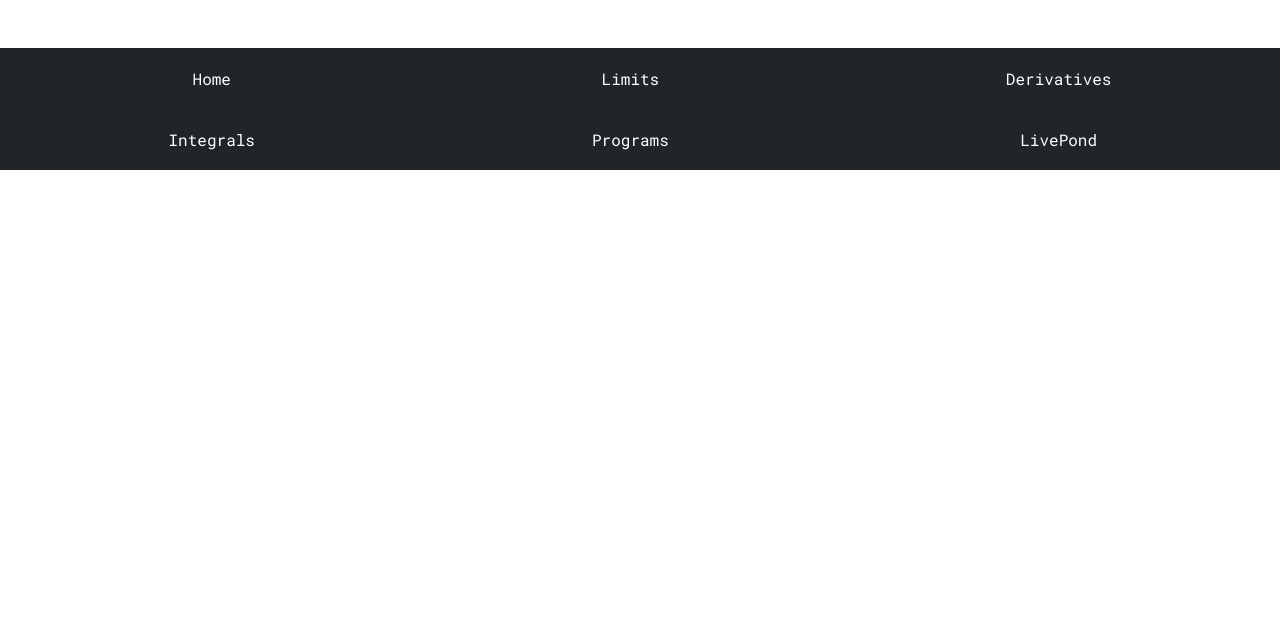
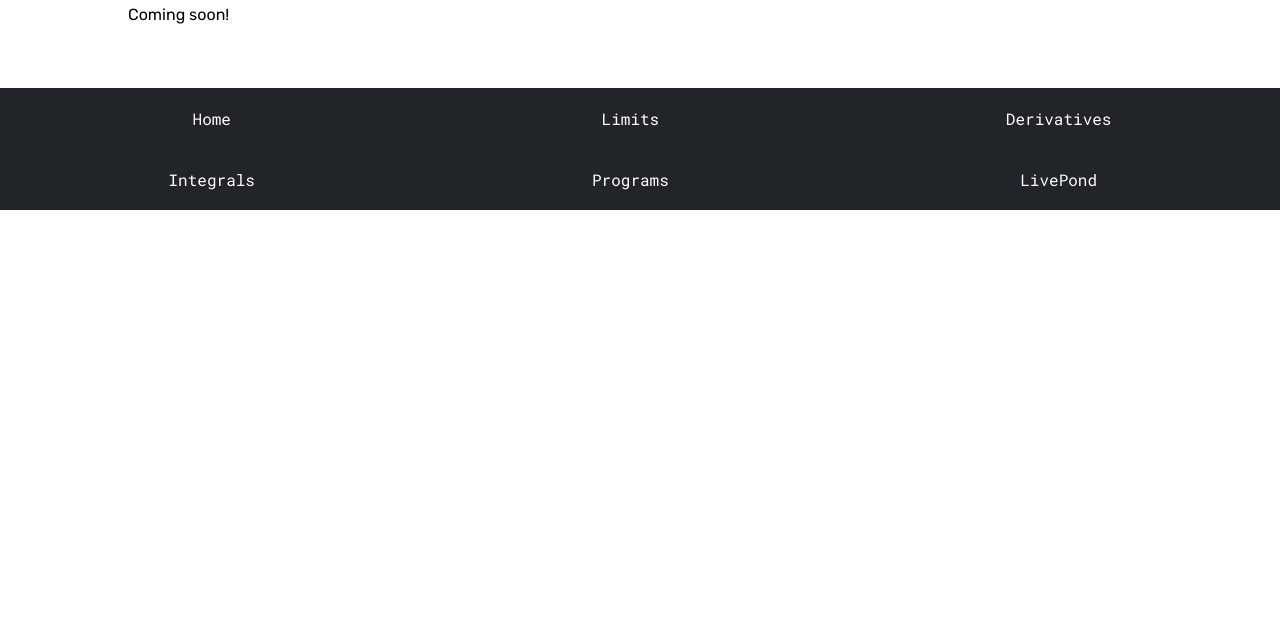
Before and after one commit to nJohnson02/calculus, a website: page public/views/derivatives.html in a window 1280 px wide. Shown: the part 179-800 px from the top of the page. Drawn offline with nearby package versions, Linux system fonts and the light colour scheme; files that its build step writes are made by us from their sources.

Commit message:
coming soon

```diff
--- a/public/views/derivatives.html
+++ b/public/views/derivatives.html
@@ -30,6 +30,7 @@
     </nav>
     <main>
         <h1>Differentiation</h1>
+        <p>Coming soon!</p>
     </main>
     <footer>
         <div class="foot-item">
```
Also changed, not shown: public/views/integrals.html (+1 -0 lines), public/views/limits.html (+1 -0 lines).
